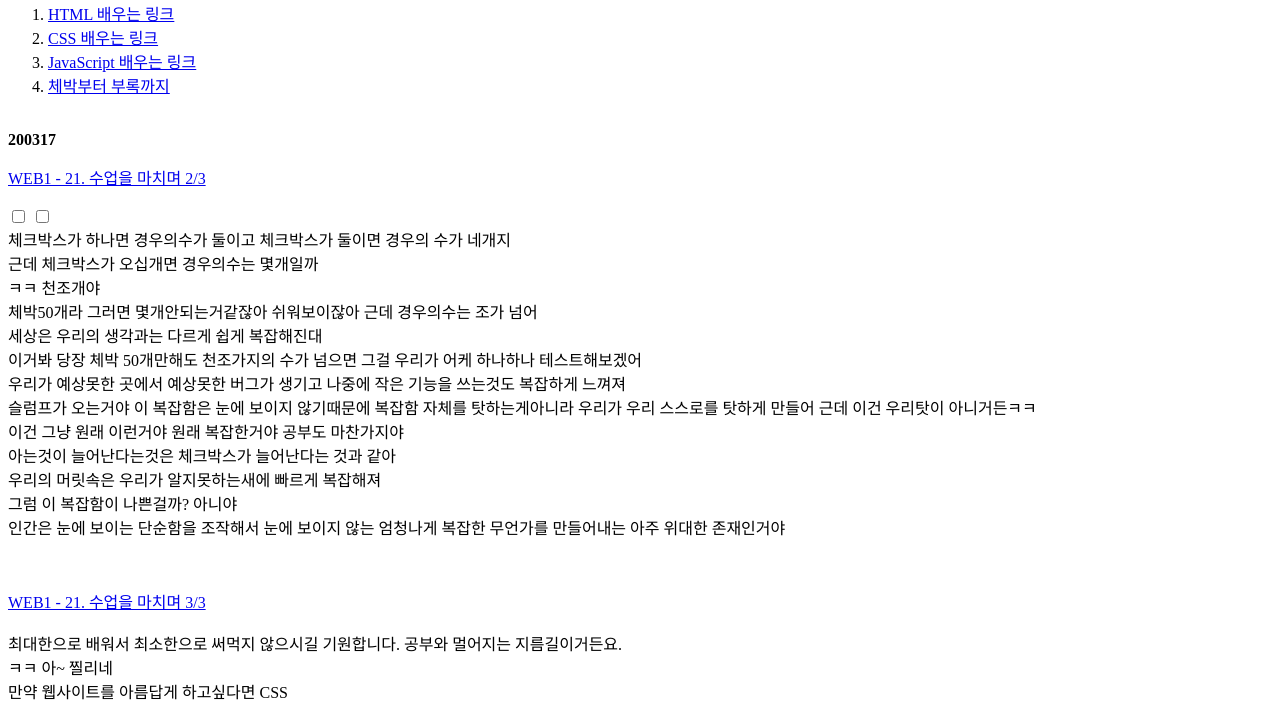
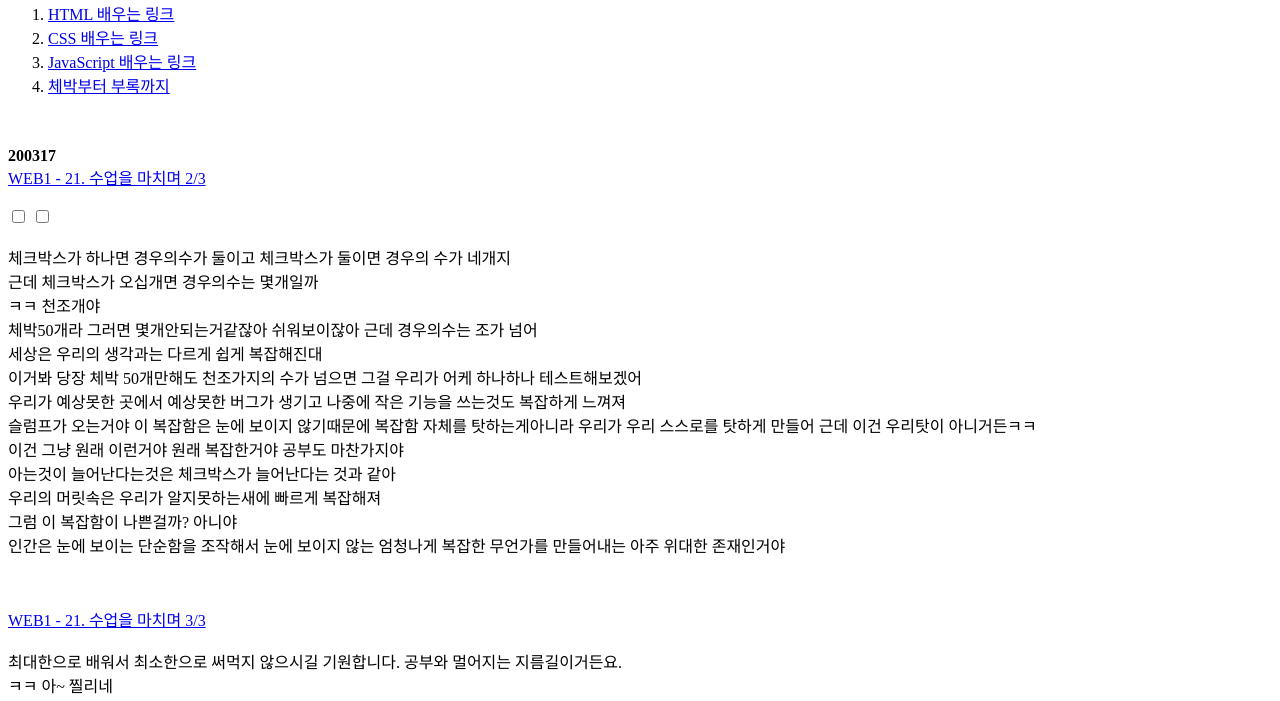
Before and after one commit to auu3/web1, a plain HTML site: page checkbox.html in a window 1280 px wide. Shown: the part 79-780 px from the top of the page. Drawn offline with Linux system fonts and the light colour scheme; a script that the page names is missing.

Commit message:
Add files via upload

```diff
--- a/checkbox.html
+++ b/checkbox.html
@@ -14,15 +14,15 @@
   </ol>
 <br>
 
-<strong>200317</strong>
-
-<br><p><a href="https://youtu.be/JUNFoER12kk" target="_blank"
-title="WEB1 - 20. 수업을 마치며 2/3">WEB1 - 21. 수업을 마치며 2/3</a>
-<br><br>
-
-<input type="checkbox">
-<input type="checkbox">
-
+<p>
+  <strong>200317</strong>
+<br>
+  <a href="https://youtu.be/JUNFoER12kk" target="_blank"
+  title="WEB1 - 20. 수업을 마치며 2/3">WEB1 - 21. 수업을 마치며 2/3</a><br>
+<br>
+  <input type="checkbox">
+  <input type="checkbox">
+<br>
 <br>체크박스가 하나면 경우의수가 둘이고 체크박스가 둘이면 경우의 수가 네개지
 <br>근데 체크박스가 오십개면 경우의수는 몇개일까
 <br>ㅋㅋ 천조개야
@@ -56,7 +56,9 @@ title="WEB1 - 20. 수업을 마치며 2/3">WEB1 - 21. 수업을 마치며 2/3</a
 <br>지금까지 우리가 배운것은 웹1
 <br>
 <br>그럼 나는..씨에스에스랑 백엔드를 우선으로 알아볼래</p>
-<br><p><strong>200319</strong>
+
+<br><p>
+  <strong>200319</strong>
   <br><br>
   <a href="https://youtu.be/7T7r_oSp0SE" target="_blank"
   title="WEB1 부록 - 코드의 힘 : 동영상 삽입">WEB1 부록 - 코드의 힘 : 동영상 삽입</a><br>
@@ -71,9 +73,11 @@ title="WEB1 - 20. 수업을 마치며 2/3">WEB1 - 21. 수업을 마치며 2/3</a
   allow="accelerometer; autoplay; encrypted-media; gyroscope; picture-in-picture" allowfullscreen></iframe>
 </p>
 <br>쨔라란~ 영상이 생겼습니다</P>
+
 <br><p>
   <a href="https://youtu.be/LVLHprUg-PM" target="_blank"
   title="WEB1 부록 - 코드의 힘 : 댓글 기능 추가">WEB1 부록 - 코드의 힘 : 댓글 기능 추가</a>
+<br>
 <br>지금 우리가 만든 이 사이트는 방문자들에게 정보를 줄 수는 있어도
 방문자들이 우리에게 정보를 주지는 못함
 <br>즉 상호작용이 안되는 상태
@@ -82,7 +86,8 @@ title="WEB1 - 20. 수업을 마치며 2/3">WEB1 - 21. 수업을 마치며 2/3</a
 <br>근데 또 그거만 된다고 만들 수 있는게 아니야 댓글서비스는 상당한 기술력을 요구함
 <br>왜냐면 댓글에는 스팸이 달리잖아 그걸 운영자가 하나하나 확인하고 지우고 그러는거는 무리가있음
 <br>왜냐면 기계가 스팸을 달거든 그래서 우리한테도 스팸을 걸러낼 기계가 필요함
-<br>그리고 댓글에 사진을 넣을수도 있었으면좋겠고 구글이나 페북같은데에 계정이랑 연동도됐으면좋겠고 그렇잖아
+<br>그리고 댓글에 사진을 넣을수도 있었으면좋겠고 구글이나 페북같은데에
+계정이랑 연동도됐으면좋겠고 그렇잖아
 <br>이걸 직접 만들라면 머리깨지잖아 근데 남들이 만들어놓은 댓글시스템을 우리페이지에 포함시켜버리면?
 <br>이번에는 디스커스라는 사이트를 이용해서 댓글을 만들어볼건데 사이트는
 <br>https://disqus.com/
@@ -94,7 +99,7 @@ title="WEB1 - 20. 수업을 마치며 2/3">WEB1 - 21. 수업을 마치며 2/3</a
 <br>깃헙에올려봐
 <br>
 <br>하..된다.. 폰에서도된다,.
-<br>씨발..피곤해 그만할래.. 다음에 또 이어서 하자..
+<br>씨발..피곤해 그만할래.. 다음에 또 이어서 하자..</p>
 <br>
 <br>
 <br>
```
